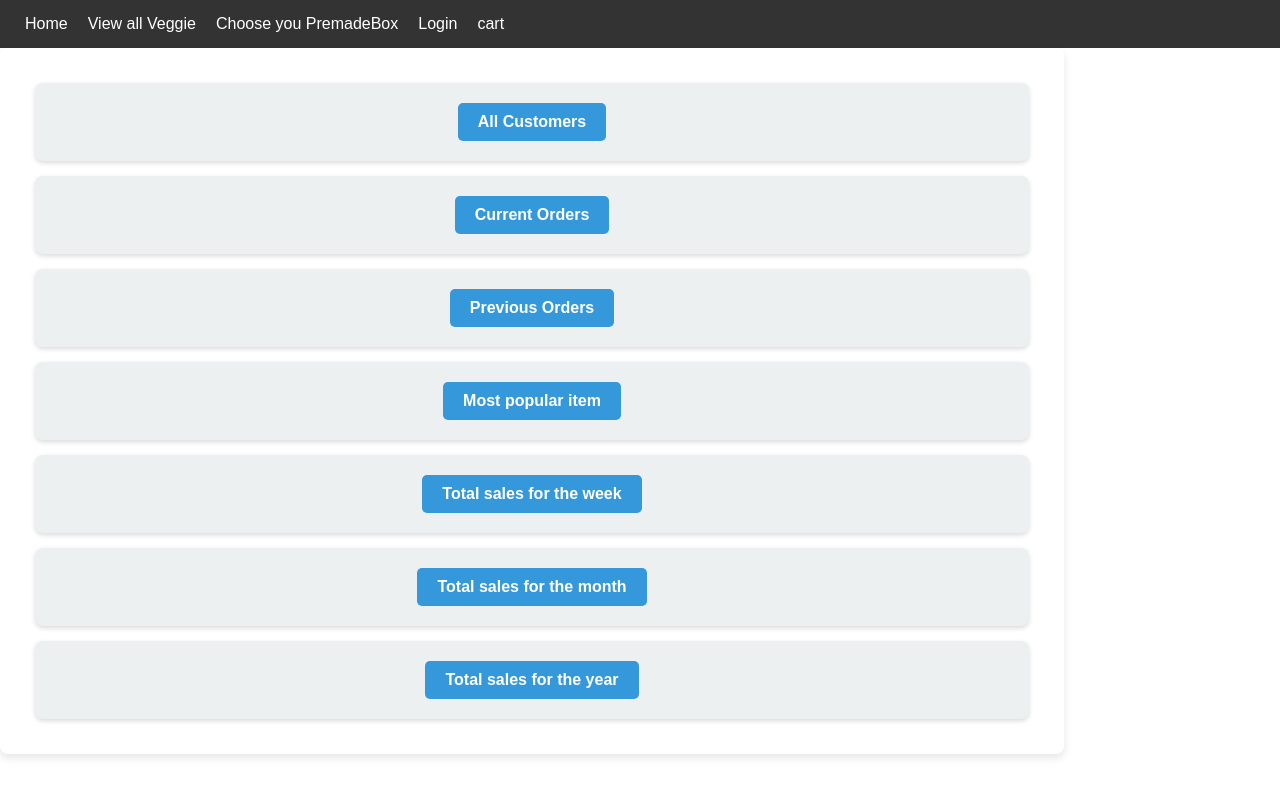
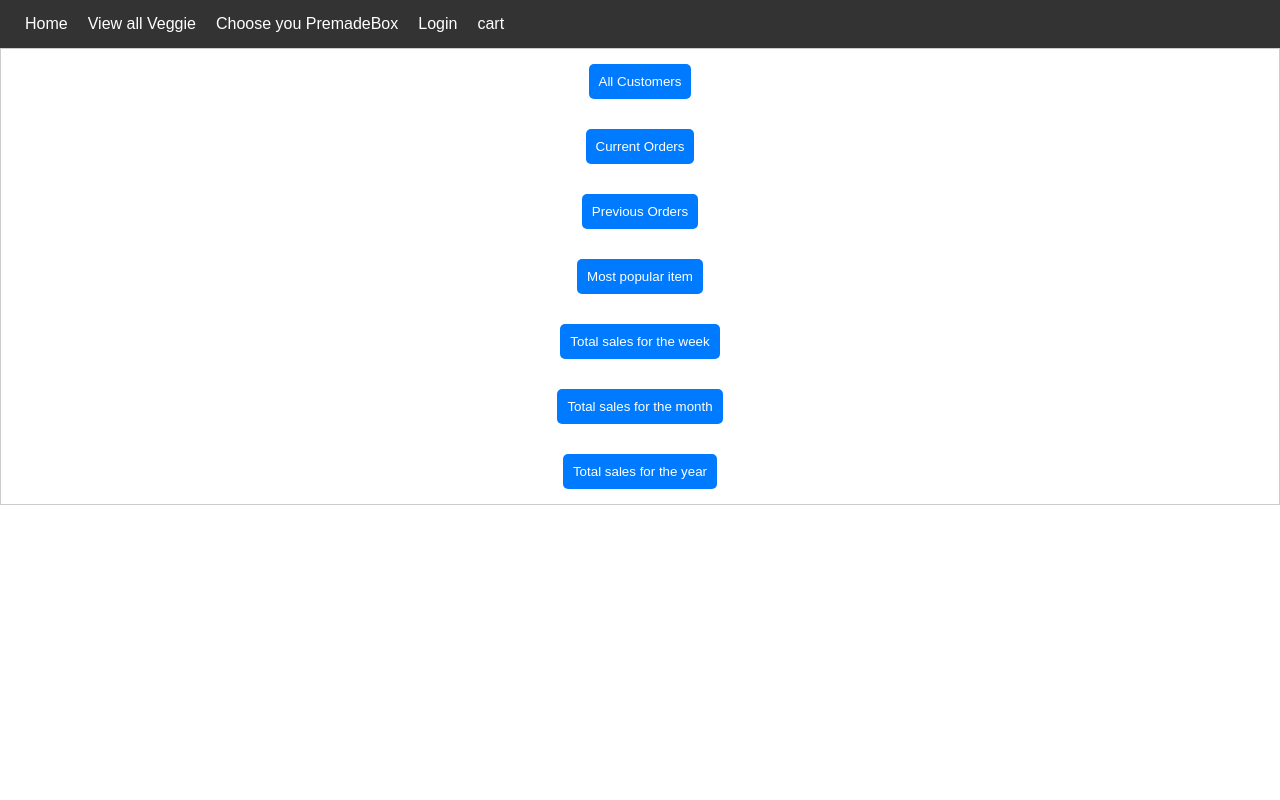
Before and after one commit to lcu-haoboli/642-final, a Flask app: template templates/staff/dashboard.html in a window 1280 px wide. Run offline with Flask 3, Linux system fonts and the light colour scheme; the template is opened without the code that fills it, so the values that code supplies are empty; parts of the project's set-up code (start-up, migrations or seed data) failed here and were passed over.

Commit message:
Update staff_dashboard.css

```diff
--- a/static/styles/staff_dashboard.css
+++ b/static/styles/staff_dashboard.css
@@ -1,78 +1,28 @@
+.account-content--container {
+    display: flex;
+    flex-direction: column;
+    border: 1px solid #ccc;
+    background-color: #fff;
+  }
 
+  .staff-dashboard-card {
+    /* Style your cards here */
+    padding: 5px;
+    margin: 10px;
+    text-align: center;
+  }
 
+  .staff-dashboard-card a {
+    text-decoration: none;
+    color: #333;
+  }
 
-body {
-    font-family: Arial, sans-serif;
-    margin: 0;
-    padding: 0;
-}
-
-/* Dashboard Container */
-.account-content--container {
-    width: 80%;
-    max-width: 1200px;
-    background-color: #ffffff;
-    border-radius: 8px;
-    box-shadow: 0 4px 8px rgba(0, 0, 0, 0.1);
-    padding: 20px;
-}
-
-/* Header */
-.account-account--header {
-    padding: 20px;
-    background-color: #2c3e50;
-    color: #fff;
-    text-align: center;
-    font-size: 24px;
-    font-weight: bold;
-    border-radius: 8px 8px 0 0;
-}
-
-/* Dashboard Card Styling */
-.staff-dashboard-card {
-    display: flex;
-    justify-content: center;
-    align-items: center;
-    background-color: #ecf0f1;
-    margin: 15px;
-    padding: 20px;
-    border-radius: 8px;
-    transition: transform 0.2s ease, box-shadow 0.2s ease;
-    text-align: center;
-    box-shadow: 0 2px 5px rgba(0, 0, 0, 0.15);
-}
-
-.staff-dashboard-card:hover {
-    transform: translateY(-5px);
-    box-shadow: 0 4px 10px rgba(0, 0, 0, 0.2);
-}
-
-/* Button Styling */
-.staff-dashboard-card button {
-    background-color: #3498db;
+  .staff-dashboard-card button {
+    /* Style your buttons here */
+    background-color: #007bff;
     color: #fff;
     border: none;
-    padding: 10px 20px;
-    font-size: 16px;
-    font-weight: bold;
+    padding: 10px 10px;
+    cursor: pointer;
     border-radius: 5px;
-    cursor: pointer;
-    transition: background-color 0.3s ease;
-}
-
-.staff-dashboard-card button:hover {
-    background-color: #2980b9;
-}
-
-/* Responsive Design */
-@media (max-width: 768px) {
-    .account-content--container {
-        width: 95%;
-        padding: 15px;
-    }
-
-    .staff-dashboard-card {
-        flex-direction: column;
-        padding: 15px;
-    }
-}
+  }
```
